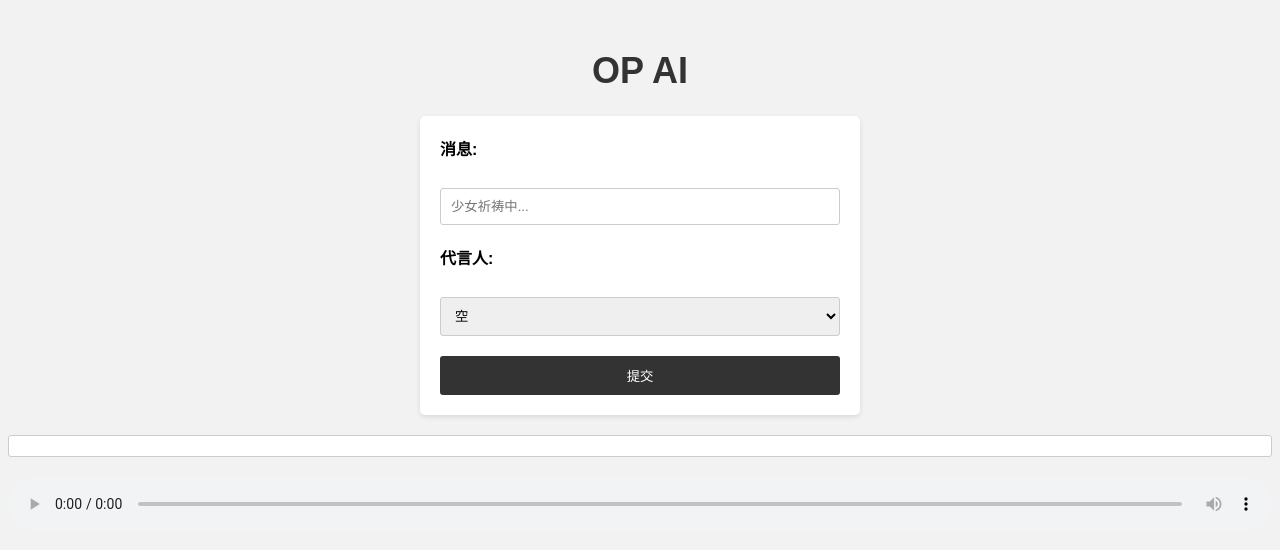
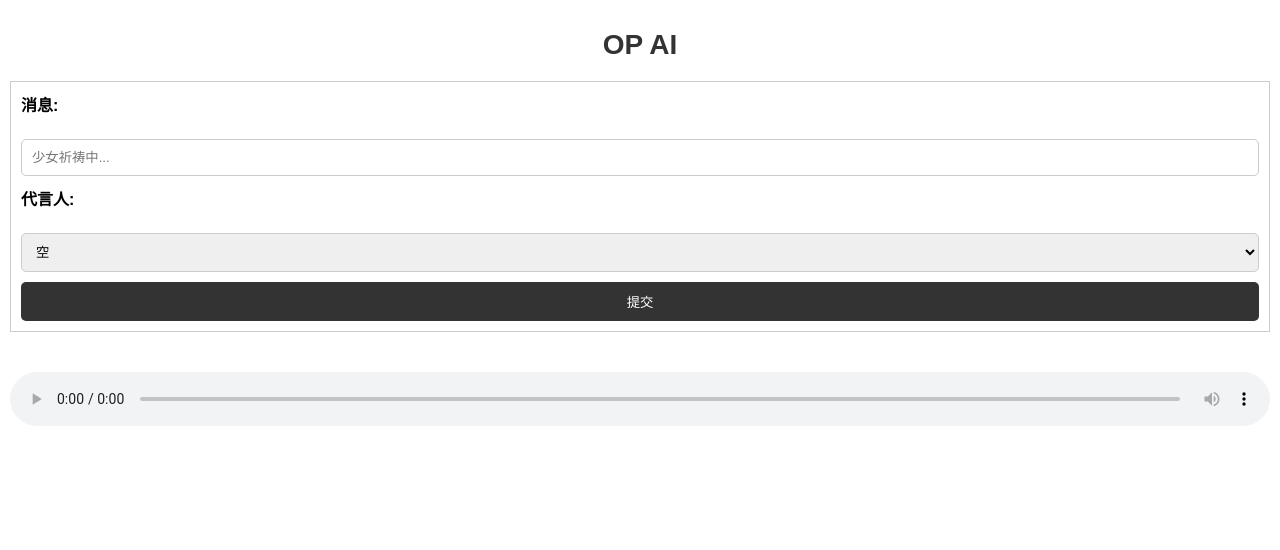
Before and after one commit to fqxue/OP-AI, a plain HTML site: page index.html in a window 1280 px wide. Drawn offline with Linux system fonts and the light colour scheme.

Commit message:
Update styles.css

```diff
--- a/styles.css
+++ b/styles.css
@@ -1,28 +1,27 @@
 body {
-background-color: #f2f2f2;
     font-family: Arial, sans-serif;
+    text-align: center;
+    padding: 2px;
   }
 
   h1 {
-text-align: center;
-font-size: 36px;
     color: #333;
-margin-top: 50px;
+    font-size: 28px;
+    margin-bottom: 20px;
   }
 
   form {
-width: 400px;
-margin: 0 auto;
-background-color: #fff;
-padding: 20px;
-border-radius: 5px;
-box-shadow: 0 2px 5px rgba(0, 0, 0, 0.1);
+    border: 1px solid #ccc;
+    padding: 10px;
+    display: block;
+    text-align: left;
+    height: auto;
   }
 
   label {
     display: block;
+    margin-bottom: 5px;
     font-weight: bold;
-margin-bottom: 10px;
   }
 
   input[type="text"],
@@ -30,37 +29,31 @@ select {
     width: 100%;
     padding: 10px;
     border: 1px solid #ccc;
-border-radius: 3px;
+    border-radius: 5px;
+    margin-bottom: 10px;
     box-sizing: border-box;
-margin-bottom: 20px;
   }
 
   input[type="submit"] {
-width: 100%;
-padding: 10px;
     background-color: #333;
     color: #fff;
+    padding: 10px 20px;
     border: none;
-border-radius: 3px;
+    border-radius: 5px;
     cursor: pointer;
+    width: 100%;
   }
 
   #loadingMessage {
-text-align: center;
-margin-top: 20px;
     display: none;
+    color: #666;
   }
 
   #response {
     margin-top: 20px;
-border: 1px solid #ccc;
-padding: 10px;
-border-radius: 3px;
-background-color: #fff;
   }
 
   #audioPlayer {
-display: block;
     margin-top: 20px;
     width: 100%;
   }
```
Lines whose indentation alone changed are shown as unchanged.
